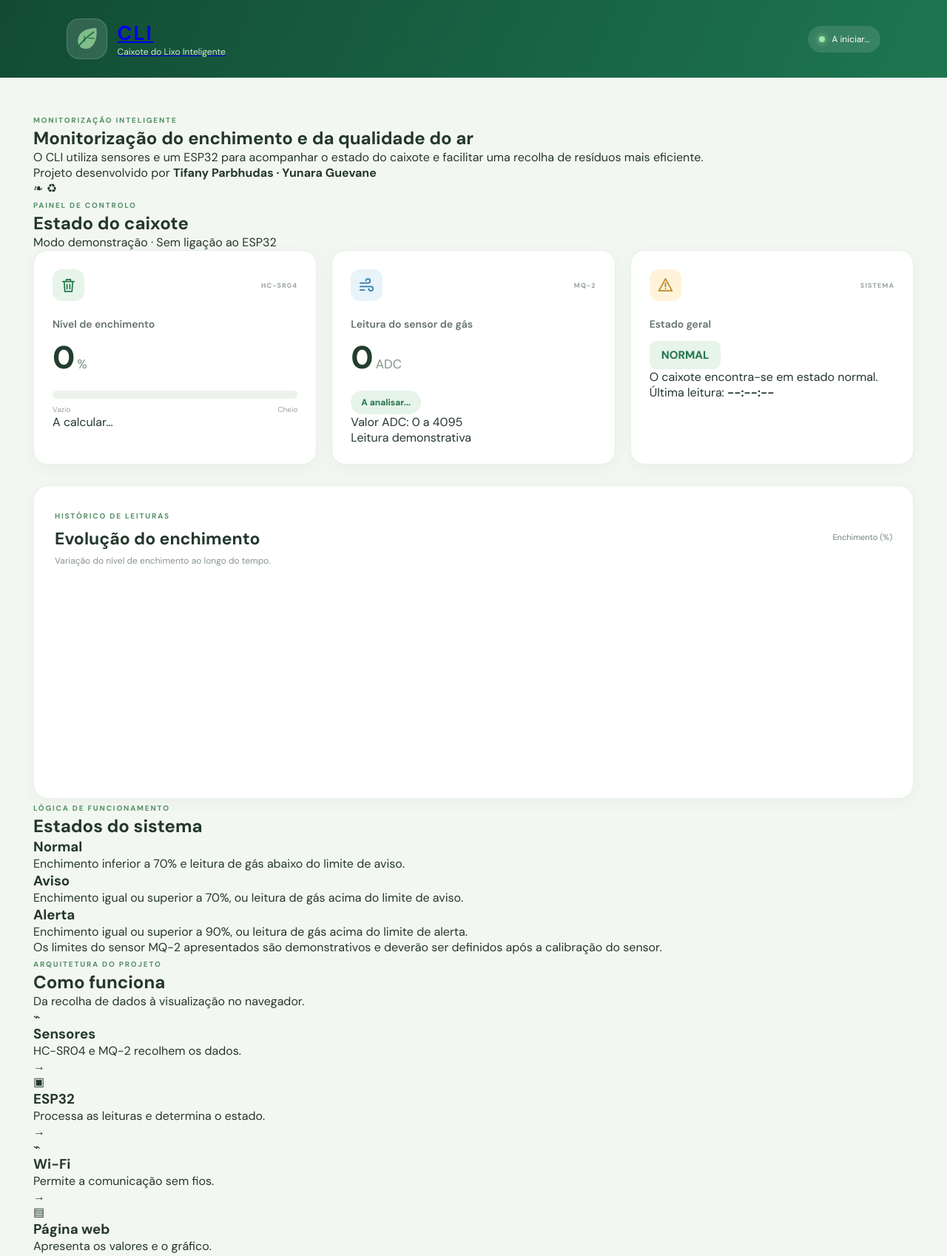
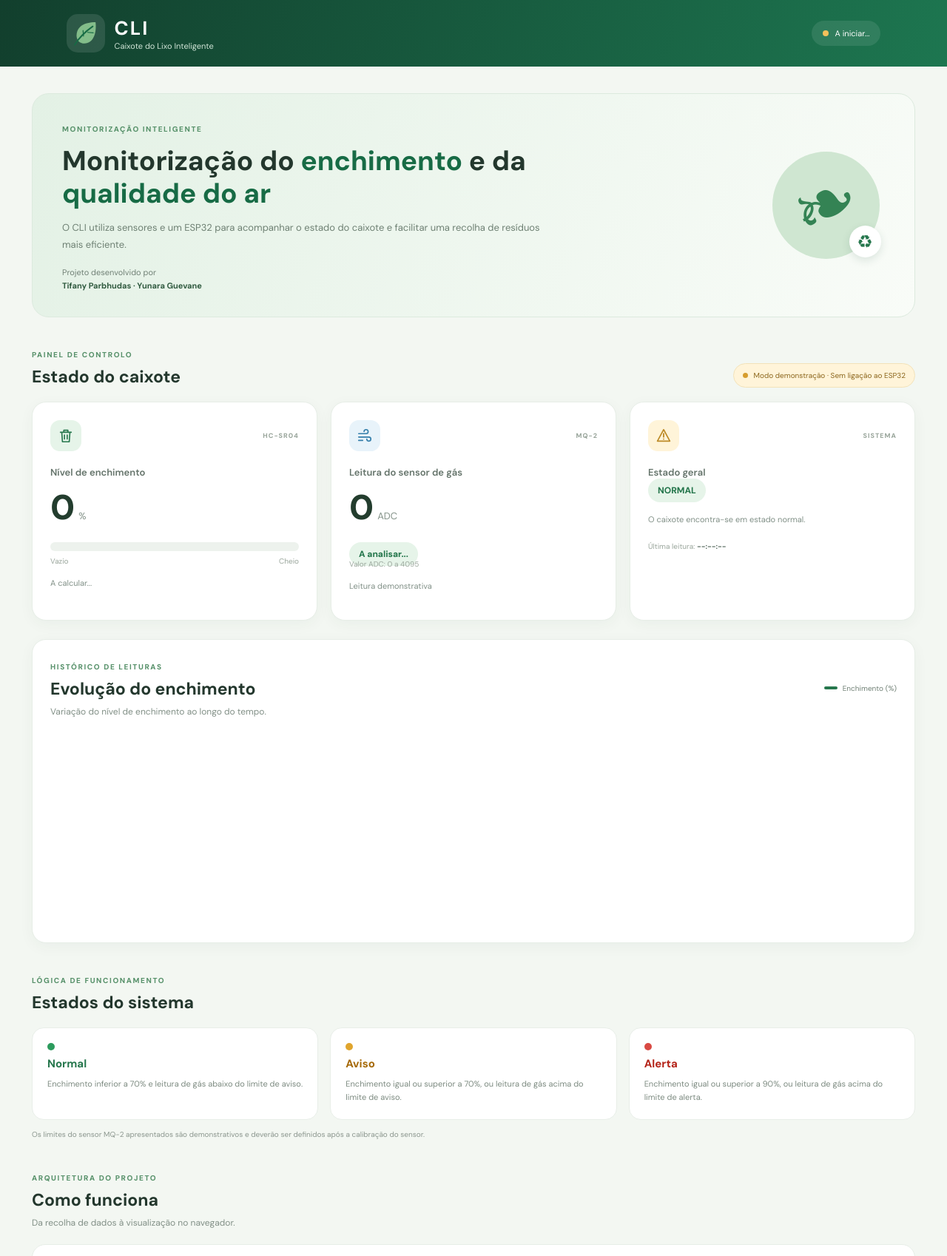
Before and after one commit to yunaraguevane-debug/caixote-lixo-inteligente, a plain HTML site: page index.html in a window 1280 px wide. Shown: the top 1698 px of the page at 74% size. Drawn offline with Linux system fonts and the light colour scheme.

Commit message:
Update style.css

```diff
--- a/style.css
+++ b/style.css
@@ -3,11 +3,10 @@
 
 :root {
     --verde: #176b45;
-    --verde-claro: #e6f3e9;
+    --verde-escuro: #174b35;
     --fundo: #f3f7f2;
     --texto: #23372d;
-    --texto-suave: #839087;
-    --branco: #ffffff;
+    --suave: #829087;
 }
 
 * {
@@ -16,541 +15,517 @@
     box-sizing: border-box;
 }
 
+html { scroll-behavior: smooth; }
+
 body {
     font-family: 'DM Sans', Arial, sans-serif;
     background: var(--fundo);
     color: var(--texto);
 }
 
-/* CABECALHO */
-
 .topo {
-    background: linear-gradient(115deg, #124b35, #1d7650);
-    min-height: 105px;
-    padding: 20px 7%;
+    min-height: 90px;
+    padding: 16px 7%;
+    background: linear-gradient(110deg, #123f2d, #1d7650);
+    color: white;
     display: flex;
     align-items: center;
     justify-content: space-between;
     gap: 20px;
-    color: white;
 }
 
 .marca {
     display: flex;
     align-items: center;
-    gap: 14px;
+    gap: 13px;
+    color: white;
+    text-decoration: none;
 }
 
 .icone-folha {
-    width: 55px;
-    height: 55px;
-    background: rgba(255,255,255,0.13);
-    border: 1px solid rgba(255,255,255,0.18);
-    border-radius: 17px;
-    padding: 7px;
+    width: 52px;
+    height: 52px;
+    padding: 6px;
+    border-radius: 15px;
+    background: #ffffff1c;
 }
 
-.icone-folha svg {
-    width: 100%;
-    height: 100%;
-}
+.icone-folha svg { width: 100%; height: 100%; }
 
-.marca h1 {
-    font-size: 27px;
-    letter-spacing: 2px;
-}
-
-.marca p {
-    font-size: 12px;
-    color: #d3e8d9;
-}
+.marca h1 { font-size: 26px; letter-spacing: 2px; }
+.marca p { font-size: 11px; color: #d1e5d7; }
 
 .ligacao {
     display: flex;
     align-items: center;
     gap: 9px;
-    background: rgba(255,255,255,0.12);
     padding: 10px 15px;
     border-radius: 30px;
-    font-size: 12px;
+    background: #ffffff18;
+    font-size: 11px;
 }
 
 .ponto-ligacao {
     width: 8px;
     height: 8px;
     border-radius: 50%;
-    background: #9ee6a8;
-    box-shadow: 0 0 9px #9ee6a8;
+    background: #f5c15b;
 }
 
-/* CONTEUDO PRINCIPAL */
+.ligacao.ligado .ponto-ligacao { background: #79e39b; }
+.ligacao.sem-ligacao .ponto-ligacao { background: #ff9b8e; }
 
 .conteudo {
     max-width: 1250px;
     margin: auto;
-    padding: 45px 30px;
+    padding: 36px 28px 55px;
 }
 
-.introducao {
-    background: linear-gradient(110deg, #e3f1e5, #f8fbf7);
-    border: 1px solid #dceade;
-    border-radius: 24px;
-    padding: 35px 40px;
+.apresentacao {
     display: flex;
     align-items: center;
     justify-content: space-between;
-    gap: 20px;
-    margin-bottom: 42px;
+    gap: 25px;
+    padding: 35px 40px;
+    border: 1px solid #dceade;
+    border-radius: 23px;
+    background: linear-gradient(115deg, #e3f1e5, #f9fcf8);
     overflow: hidden;
 }
 
 .etiqueta {
+    color: #57916a;
     font-size: 10px;
-    letter-spacing: 1.8px;
     font-weight: 800;
-    color: #57916a;
+    letter-spacing: 1.6px;
 }
 
-.introducao h2 {
+.apresentacao h2 {
+    max-width: 700px;
+    margin: 12px 0;
     font-size: clamp(25px, 4vw, 37px);
     line-height: 1.2;
-    margin: 12px 0;
-    max-width: 650px;
 }
 
-.introducao h2 span {
-    color: var(--verde);
+.apresentacao h2 span { color: var(--verde); }
+
+.apresentacao > div:first-child > p {
+    max-width: 650px;
+    color: #6e8073;
+    font-size: 13px;
+    line-height: 1.8;
 }
 
-.introducao p {
-    color: #6e8073;
-    font-size: 14px;
-    max-width: 540px;
-    line-height: 1.7;
+.autores-resumo {
+    display: flex;
+    flex-direction: column;
+    gap: 4px;
+    margin-top: 18px;
+    font-size: 11px;
+    color: #718176;
 }
 
-.decoracao {
-    min-width: 150px;
-    height: 130px;
-    border-radius: 50%;
-    background: rgba(75, 145, 91, 0.12);
-    display: flex;
-    flex-direction: column;
-    align-items: center;
-    justify-content: center;
-    color: var(--verde);
+.autores-resumo strong { color: #315b40; }
+
+.ilustracao {
+    flex: 0 0 160px;
+    display: grid;
+    place-items: center;
 }
 
-.decoracao span {
-    font-size: 65px;
-    line-height: 1;
+.circulo-ilustracao {
+    width: 145px;
+    height: 145px;
+    border-radius: 50%;
+    background: #cfe6d1;
+    display: grid;
+    place-items: center;
+    position: relative;
 }
 
-.decoracao small {
-    font-size: 8px;
-    font-weight: 800;
-    letter-spacing: 1px;
-    margin-top: 8px;
+.folha-grande {
+    color: #348354;
+    font-size: 105px;
+    transform: rotate(-25deg);
 }
 
-/* TITULOS */
-
-.titulo-seccao {
-    display: flex;
-    align-items: end;
-    justify-content: space-between;
-    gap: 15px;
-    margin-bottom: 20px;
+.simbolo-reciclagem {
+    position: absolute;
+    right: -2px;
+    bottom: 2px;
+    display: grid;
+    place-items: center;
+    width: 43px;
+    height: 43px;
+    border-radius: 50%;
+    background: white;
+    color: #26774d;
+    font-size: 24px;
+    box-shadow: 0 4px 12px #174b3520;
 }
 
-.titulo-seccao h2,
+.painel, .seccao { margin-top: 38px; }
+
+.cabecalho-seccao {
+    display: flex;
+    justify-content: space-between;
+    align-items: end;
+    gap: 15px;
+    margin-bottom: 19px;
+}
+
+.cabecalho-seccao h2,
 .grafico-cabecalho h2 {
     font-size: 23px;
-    margin-top: 7px;
+    margin-top: 6px;
 }
 
-.atualizacao {
-    color: var(--texto-suave);
-    font-size: 11px;
+.subtitulo, .grafico-cabecalho p {
+    margin-top: 7px;
+    color: var(--suave);
+    font-size: 12px;
+    line-height: 1.6;
 }
 
-/* CARTOES */
+.demo-aviso {
+    display: flex;
+    align-items: center;
+    gap: 8px;
+    color: #8b651b;
+    background: #fff4d9;
+    border: 1px solid #f2e2b9;
+    border-radius: 20px;
+    padding: 9px 12px;
+    font-size: 10px;
+}
+
+.demo-aviso span {
+    width: 7px;
+    height: 7px;
+    background: #d69d2e;
+    border-radius: 50%;
+}
 
 .cartoes {
     display: grid;
-    grid-template-columns: repeat(3, 1fr);
-    gap: 20px;
+    grid-template-columns: repeat(3, minmax(0, 1fr));
+    gap: 18px;
+}
+
+.cartao, .grafico-cartao {
+    padding: 24px;
+    background: white;
+    border: 1px solid #e7eee7;
+    border-radius: 19px;
+    box-shadow: 0 5px 20px #21452d0b;
 }
 
 .cartao {
-    background: white;
-    padding: 25px;
-    border: 1px solid #e8eee8;
-    border-radius: 19px;
-    box-shadow: 0 5px 20px rgba(33, 69, 45, 0.045);
-    transition: transform 0.25s, box-shadow 0.25s;
-    min-width: 0;
+    transition: transform .2s, box-shadow .2s;
 }
 
 .cartao:hover {
-    transform: translateY(-5px);
-    box-shadow: 0 12px 28px rgba(33, 69, 45, 0.09);
+    transform: translateY(-4px);
+    box-shadow: 0 12px 28px #21452d14;
 }
 
 .cartao-topo {
     display: flex;
+    justify-content: space-between;
     align-items: center;
-    justify-content: space-between;
-    gap: 10px;
-    margin-bottom: 22px;
+    margin-bottom: 20px;
 }
 
 .icone-cartao {
-    width: 43px;
-    height: 43px;
+    width: 42px;
+    height: 42px;
+    padding: 10px;
     border-radius: 13px;
-    display: flex;
-    align-items: center;
-    justify-content: center;
-    padding: 10px;
 }
 
-.icone-cartao svg {
-    width: 100%;
-    height: 100%;
-}
-
-.verde {
-    color: #26774d;
-    background: #e6f4e9;
-}
-
-.azul {
-    color: #347eaa;
-    background: #e8f3fa;
-}
-
-.amarelo {
-    color: #bd8a27;
-    background: #fff4d9;
-}
+.icone-cartao svg { width: 100%; height: 100%; }
+.verde { background: #e6f4e9; color: #26774d; }
+.azul { background: #e8f3fa; color: #347eaa; }
+.amarelo { background: #fff4d9; color: #bd8a27; }
 
 .categoria {
+    color: #9aa69c;
     font-size: 9px;
-    letter-spacing: 1.1px;
     font-weight: 800;
-    color: #9aa69c;
+    letter-spacing: 1px;
 }
 
 .cartao h3 {
-    font-size: 14px;
     color: #64736a;
+    font-size: 13px;
     font-weight: 600;
 }
 
 .valor {
     display: flex;
     align-items: baseline;
-    gap: 5px;
-    margin: 8px 0 17px;
+    gap: 7px;
+    margin: 8px 0 16px;
 }
 
 .valor span {
-    font-size: 43px;
+    color: #233d2e;
+    font-size: clamp(38px, 4vw, 47px);
     font-weight: 800;
     letter-spacing: -2px;
-    color: #233d2e;
 }
 
-.valor small {
-    font-size: 17px;
-    color: #829187;
-}
-
-.valor-gas span {
-    font-size: 38px;
-}
-
-/* BARRA DE ENCHIMENTO */
+.valor small { color: #829187; font-size: 13px; }
 
 .barra-progresso {
+    height: 12px;
     width: 100%;
-    height: 11px;
+    overflow: hidden;
+    border-radius: 20px;
     background: #edf2ed;
-    border-radius: 20px;
-    overflow: hidden;
 }
 
 #barraNivel {
+    height: 100%;
     width: 0%;
-    height: 100%;
     border-radius: 20px;
     background: #26774d;
-    transition: width 0.7s ease, background 0.4s ease;
+    transition: width .6s ease, background .3s ease;
 }
 
 .escala {
     display: flex;
     justify-content: space-between;
-    margin-top: 8px;
+    margin-top: 7px;
+    color: #9aa69c;
     font-size: 10px;
-    color: #9aa69c;
 }
 
-.cartao-rodape {
-    border-top: 1px solid #edf1ed;
-    margin-top: 20px;
-    padding-top: 14px;
-    display: flex;
-    align-items: center;
-    gap: 8px;
-    font-size: 10px;
-    color: #89968d;
+.estado-cartao {
+    min-height: 30px;
+    margin-top: 15px;
+    color: #819087;
+    font-size: 11px;
+    line-height: 1.5;
 }
 
-.mini-ponto {
-    width: 7px;
-    height: 7px;
-    border-radius: 50%;
-    background: #55a875;
+.estado-ar, .estado-geral {
+    display: inline-block;
+    padding: 8px 13px;
+    border-radius: 20px;
+    font-size: 12px;
+    font-weight: 800;
 }
 
-.azul-ponto {
-    background: #62a7ce;
+.estado-ar { background: #e6f4e9; color: #26774d; }
+.texto-auxiliar { margin-top: -9px; color: #9aa69c; font-size: 10px; }
+
+.estado-normal { background: #e6f4e9; color: #26774d; }
+.estado-atencao { background: #fff3d6; color: #a66a08; }
+.estado-alerta { background: #fde8e6; color: #b42318; }
+
+.ultima-leitura {
+    margin-top: 8px;
+    color: #9aa69c;
+    font-size: 10px;
 }
 
-.amarelo-ponto {
-    background: #dca83c;
-}
+.ultima-leitura strong { color: #52665a; }
 
-/* ESTADO DA QUALIDADE DO AR */
-
-.estado-ar {
-    display: inline-block;
-    padding: 8px 14px;
-    border-radius: 30px;
-    font-size: 12px;
-    font-weight: 800;
-    background: #e6f4e9;
-    color: #26774d;
-}
-
-.descricao-ar,
-.descricao-estado {
-    font-size: 11px;
-    color: #89968d;
-    margin-top: 11px;
-    min-height: 16px;
-}
-
-/* ESTADO GERAL */
-
-.estado-geral {
-    display: inline-block;
-    margin-top: 14px;
-    padding: 9px 16px;
-    border-radius: 9px;
-    font-size: 15px;
-    font-weight: 800;
-    background: #e6f4e9;
-    color: #26774d;
-}
-
-.estado-normal {
-    background: #e6f4e9;
-    color: #26774d;
-}
-
-.estado-atencao {
-    background: #fff3d6;
-    color: #a66a08;
-}
-
-.estado-alerta {
-    background: #fde8e6;
-    color: #b42318;
-}
-
-/* GRAFICO */
-
-.grafico-cartao {
-    background: white;
-    margin-top: 28px;
-    padding: 28px;
-    border-radius: 20px;
-    border: 1px solid #e8eee8;
-    box-shadow: 0 5px 20px rgba(33, 69, 45, 0.045);
-}
+.grafico-cartao { margin-top: 25px; }
 
 .grafico-cabecalho {
     display: flex;
+    justify-content: space-between;
     align-items: center;
-    justify-content: space-between;
     gap: 15px;
-    margin-bottom: 25px;
-}
-
-.grafico-cabecalho p {
-    color: #89968d;
-    font-size: 12px;
-    margin-top: 7px;
+    margin-bottom: 18px;
 }
 
 .legenda {
     display: flex;
     align-items: center;
-    gap: 8px;
-    font-size: 11px;
-    color: #748279;
+    gap: 7px;
+    color: #718176;
+    font-size: 10px;
+    white-space: nowrap;
 }
 
-.legenda span {
-    display: inline-block;
-    width: 19px;
+.legenda i {
+    width: 18px;
     height: 4px;
-    border-radius: 10px;
+    border-radius: 5px;
     background: #26774d;
 }
 
-.grafico-area {
-    width: 100%;
-    height: 260px;
-}
+.grafico-area { height: 260px; width: 100%; }
+#grafico { display: block; width: 100%; height: 100%; }
 
-#grafico {
-    display: block;
-    width: 100%;
-    height: 100%;
-}
-
-.grafico-rodape {
-    display: flex;
-    justify-content: space-between;
-    color: #9aa69c;
-    font-size: 10px;
-    padding-left: 42px;
-    padding-right: 5px;
-}
-
-/* NOTA AMBIENTAL */
-
-.nota {
-    margin-top: 25px;
-    background: #e7f2e8;
-    border: 1px solid #dceade;
-    border-radius: 17px;
-    padding: 20px 25px;
-    display: flex;
-    align-items: center;
+.estados {
+    display: grid;
+    grid-template-columns: repeat(3, 1fr);
     gap: 16px;
 }
 
-.nota-icone {
-    font-size: 30px;
+.estado-card {
+    padding: 20px;
+    background: white;
+    border: 1px solid #e8eee8;
+    border-radius: 16px;
 }
 
-.nota h3 {
-    font-size: 14px;
-    color: #285b3d;
-    margin-bottom: 5px;
+.estado-card h3 { margin: 8px 0; font-size: 15px; }
+.estado-card p { color: #7d8b81; font-size: 11px; line-height: 1.7; }
+
+.estado-ponto {
+    display: block;
+    width: 10px;
+    height: 10px;
+    border-radius: 50%;
 }
 
-.nota p {
-    font-size: 11px;
-    color: #6e8073;
+.normal .estado-ponto { background: #2c9b5d; }
+.atencao .estado-ponto { background: #e0a52d; }
+.alerta .estado-ponto { background: #d94a43; }
+
+.normal h3 { color: #26774d; }
+.atencao h3 { color: #a66a08; }
+.alerta h3 { color: #b42318; }
+
+.nota-limites {
+    margin-top: 12px;
+    color: #8b968e;
+    font-size: 10px;
     line-height: 1.6;
 }
 
-/* RODAPE */
+.fluxo {
+    display: grid;
+    grid-template-columns: 1fr auto 1fr auto 1fr auto 1fr;
+    align-items: center;
+    gap: 10px;
+    padding: 24px;
+    background: white;
+    border: 1px solid #e7eee7;
+    border-radius: 18px;
+}
+
+.fluxo-item { text-align: center; }
+.fluxo-icone {
+    width: 48px;
+    height: 48px;
+    margin: auto auto 10px;
+    display: grid;
+    place-items: center;
+    border-radius: 14px;
+    color: #26774d;
+    background: #e6f4e9;
+    font-size: 25px;
+}
+
+.fluxo-item h3 { font-size: 13px; margin-bottom: 5px; }
+.fluxo-item p { color: #829087; font-size: 10px; line-height: 1.5; }
+.seta { color: #76a986; font-size: 22px; }
+
+.tabela-wrapper {
+    overflow-x: auto;
+    background: white;
+    border: 1px solid #e7eee7;
+    border-radius: 16px;
+}
+
+table {
+    width: 100%;
+    border-collapse: collapse;
+    min-width: 540px;
+    text-align: left;
+}
+
+th, td {
+    padding: 14px 17px;
+    border-bottom: 1px solid #edf1ed;
+    font-size: 11px;
+}
+
+th {
+    background: #f5f9f5;
+    color: #52715c;
+    font-weight: 800;
+}
+
+td { color: #637269; }
+tbody tr:last-child td { border-bottom: 0; }
+
+.sobre {
+    display: flex;
+    justify-content: space-between;
+    gap: 30px;
+    padding: 27px;
+    background: #e7f2e8;
+    border: 1px solid #dceade;
+    border-radius: 18px;
+}
+
+.sobre h2 { margin: 8px 0; font-size: 21px; }
+.sobre > div:first-child p {
+    max-width: 650px;
+    color: #6e8073;
+    font-size: 11px;
+    line-height: 1.7;
+}
+
+.autores {
+    min-width: 190px;
+    font-size: 11px;
+    line-height: 1.8;
+}
+
+.autores h3 { margin-bottom: 5px; color: #315b40; }
+.autores a {
+    display: inline-block;
+    margin-top: 8px;
+    color: #176b45;
+    font-weight: 700;
+    text-decoration: none;
+}
+
+.autores a:hover { text-decoration: underline; }
 
 footer {
-    background: #153f2e;
-    color: #d3e5d8;
-    padding: 25px 7%;
     display: flex;
     justify-content: space-between;
     align-items: center;
     gap: 15px;
+    padding: 23px 7%;
+    color: #d3e5d8;
+    background: #153f2e;
+    font-size: 10px;
 }
 
-.footer-marca span {
-    font-size: 18px;
-    font-weight: 800;
+footer strong { font-size: 18px; letter-spacing: 2px; }
+
+@media (max-width: 850px) {
+    .cartoes { grid-template-columns: repeat(2, minmax(0, 1fr)); }
+    .cartao:last-child { grid-column: span 2; }
+    .fluxo { grid-template-columns: 1fr auto 1fr; }
+    .fluxo-item:nth-of-type(5) { display: none; }
 }
 
-.footer-marca p,
-footer > p {
-    font-size: 10px;
-    color: #b6d0bd;
-    margin-top: 4px;
+@media (max-width: 600px) {
+    .topo { padding: 15px 5%; flex-wrap: wrap; }
+    .conteudo { padding: 22px 14px 38px; }
+    .apresentacao { padding: 25px 21px; }
+    .ilustracao { display: none; }
+    .cabecalho-seccao { align-items: flex-start; flex-direction: column; }
+    .demo-aviso { font-size: 9px; }
+    .cartoes, .estados { grid-template-columns: 1fr; }
+    .cartao:last-child { grid-column: auto; }
+    .valor span { font-size: 46px; }
+    .grafico-cartao { padding: 20px 13px; }
+    .grafico-cabecalho { align-items: flex-start; flex-direction: column; }
+    .grafico-area { height: 220px; }
+    .fluxo { grid-template-columns: 1fr; gap: 8px; }
+    .seta { transform: rotate(90deg); text-align: center; }
+    .sobre { flex-direction: column; }
+    footer { align-items: flex-start; flex-direction: column; }
 }
-
-/* ADAPTACAO PARA TELEMOVEIS */
-
-@media (max-width: 850px) {
-    .cartoes {
-        grid-template-columns: repeat(2, 1fr);
-    }
-
-    .cartao-estado {
-        grid-column: span 2;
-    }
-}
-
-@media (max-width: 580px) {
-    .topo {
-        padding: 17px 5%;
-        flex-wrap: wrap;
-    }
-
-    .ligacao {
-        font-size: 10px;
-    }
-
-    .conteudo {
-        padding: 25px 16px;
-    }
-
-    .introducao {
-        padding: 25px 22px;
-    }
-
-    .decoracao {
-        display: none;
-    }
-
-    .cartoes {
-        grid-template-columns: 1fr;
-    }
-
-    .cartao-estado {
-        grid-column: auto;
-    }
-
-    .titulo-seccao {
-        align-items: start;
-        flex-direction: column;
-    }
-
-    .atualizacao {
-        font-size: 10px;
-    }
-
-    .grafico-cartao {
-        padding: 20px 14px;
-    }
-
-    .grafico-cabecalho {
-        align-items: start;
-        flex-direction: column;
-    }
-
-    .grafico-area {
-        height: 210px;
-    }
-
-    footer {
-        flex-direction: column;
-        align-items: flex-start;
-    }
-}
```
